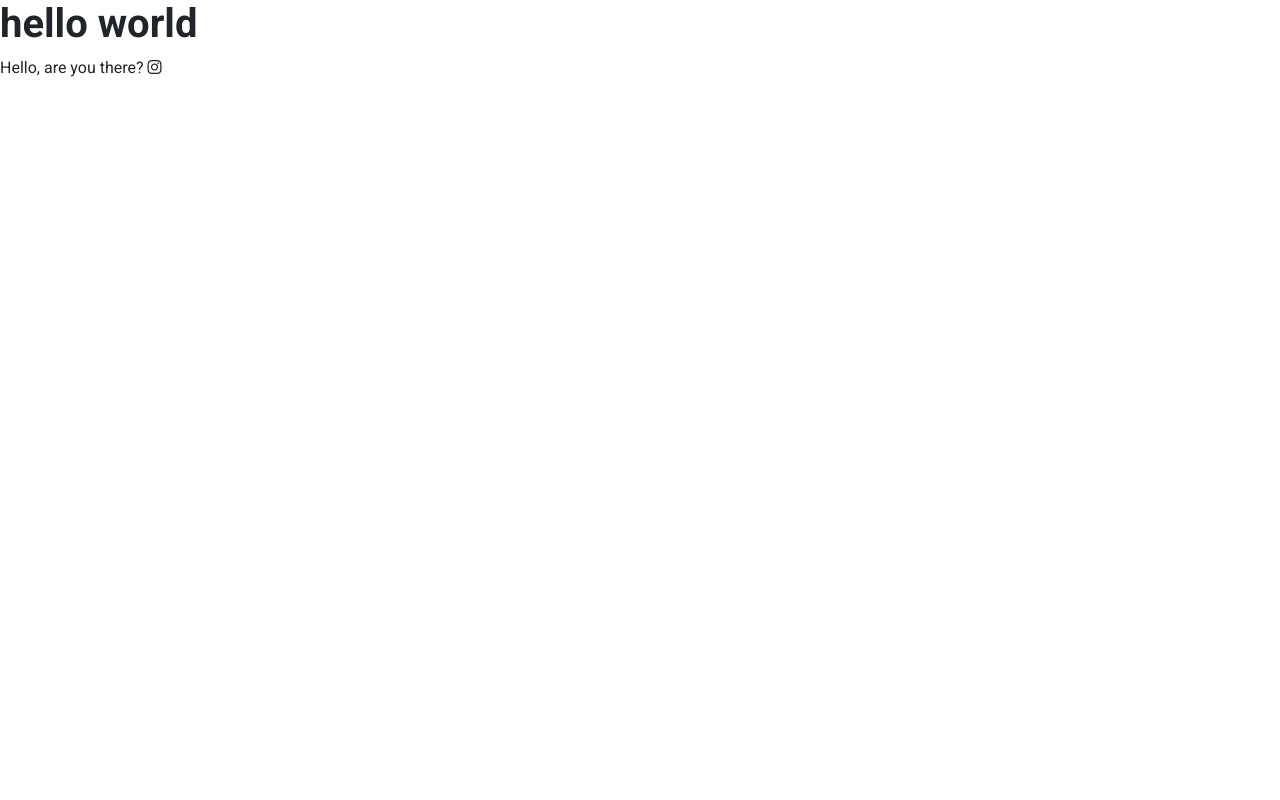
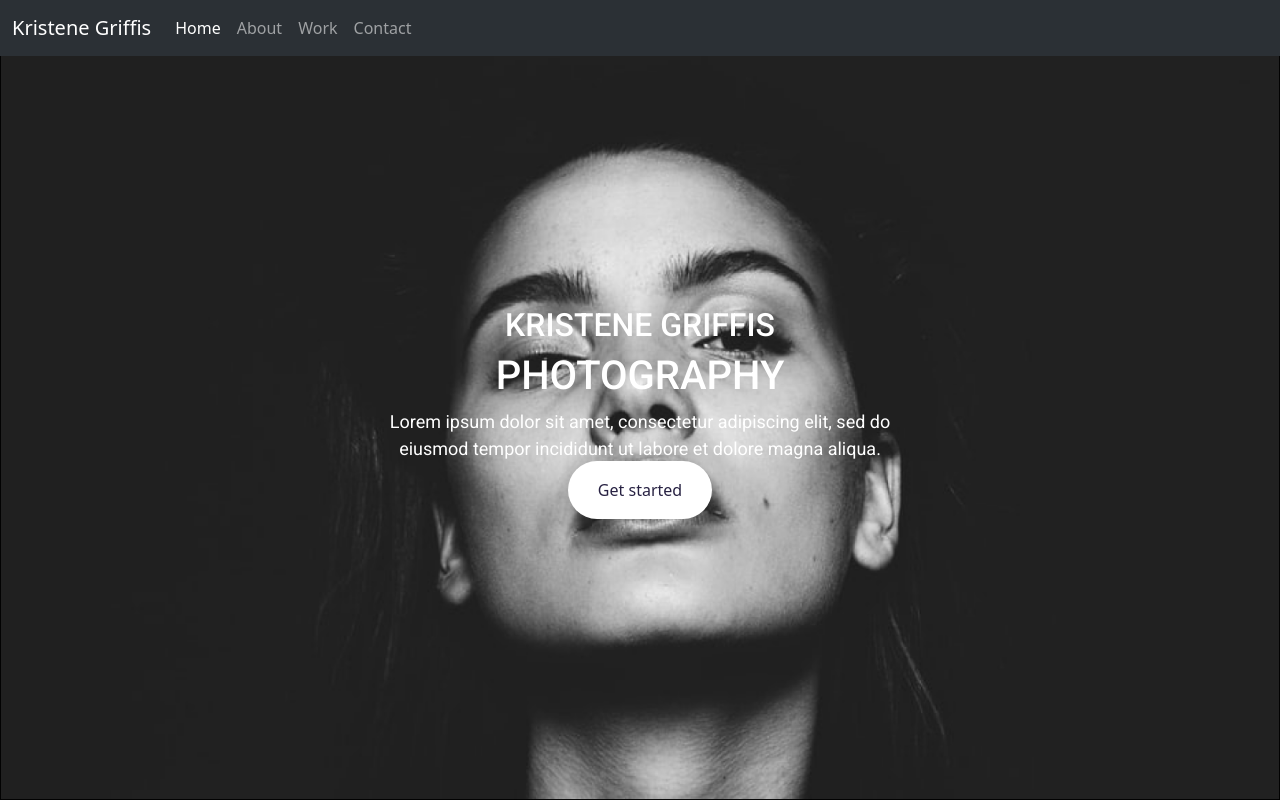
Before and after one commit to kgriffi876/Portfolio-project, a plain HTML site: page index.html in a window 1280 px wide. Drawn offline with nearby package versions, Linux system fonts and the light colour scheme.

Commit message:
Create framework for the homepage

```diff
--- a/index.html
+++ b/index.html
@@ -4,23 +4,17 @@
     <meta charset="UTF-8" />
     <meta name="viewport" content="width=device-width, initial-scale=1.0" />
     <title>Document</title>
+    <link rel="stylesheet" href="/styles/portfolio.css" />
     <link
       href="https://cdn.jsdelivr.net/npm/bootstrap@5.3.3/dist/css/bootstrap.min.css"
       rel="stylesheet"
       integrity="sha384-QWTKZyjpPEjISv5WaRU9OFeRpok6YctnYmDr5pNlyT2bRjXh0JMhjY6hW+ALEwIH"
       crossorigin="anonymous"
     />
-
-    <script
-      src="https://cdn.jsdelivr.net/npm/bootstrap@5.3.3/dist/js/bootstrap.bundle.min.js"
-      integrity="sha384-YvpcrYf0tY3lHB60NNkmXc5s9fDVZLESaAA55NDzOxhy9GkcIdslK1eN7N6jIeHz"
-      crossorigin="anonymous"
-    ></script>
-
     <link rel="preconnect" href="https://fonts.googleapis.com" />
     <link rel="preconnect" href="https://fonts.gstatic.com" crossorigin />
     <link
-      href="https://fonts.googleapis.com/css2?family=Roboto:wght@400;700&display=swap"
+      href="https://fonts.googleapis.com/css2?family=Roboto:ital,wght@0,100;0,300;0,400;0,500;0,700;0,900;1,100;1,300;1,400;1,500;1,700;1,900&display=swap"
       rel="stylesheet"
     />
 
@@ -28,11 +22,59 @@
       src="https://kit.fontawesome.com/aee1b2c18e.js"
       crossorigin="anonymous"
     ></script>
-
-    <link rel="stylesheet" href="styles/portfolio.css" />
+    <script
+      src="https://cdn.jsdelivr.net/npm/bootstrap@5.3.3/dist/js/bootstrap.bundle.min.js"
+      integrity="sha384-YvpcrYf0tY3lHB60NNkmXc5s9fDVZLESaAA55NDzOxhy9GkcIdslK1eN7N6jIeHz"
+      crossorigin="anonymous"
+    ></script>
   </head>
   <body>
-    <h1>hello world</h1>
-    <p>Hello, are you there? <i class="fa-brands fa-instagram"></i></p>
+    <header>
+      <nav
+        class="navbar navbar-expand-lg bg-body-tertiary"
+        data-bs-theme="dark"
+      >
+        <div class="container-fluid">
+          <a class="navbar-brand" href="#">Kristene Griffis</a>
+          <button
+            class="navbar-toggler"
+            type="button"
+            data-bs-toggle="collapse"
+            data-bs-target="#navbarNav"
+            aria-controls="navbarNav"
+            aria-expanded="false"
+            aria-label="Toggle navigation"
+          >
+            <span class="navbar-toggler-icon"></span>
+          </button>
+          <div class="collapse navbar-collapse" id="navbarNav">
+            <ul class="navbar-nav">
+              <li class="nav-item">
+                <a class="nav-link active" aria-current="page" href="/">Home</a>
+              </li>
+              <li class="nav-item">
+                <a class="nav-link" href="#">About</a>
+              </li>
+              <li class="nav-item">
+                <a class="nav-link" href="#">Work</a>
+              </li>
+              <li class="nav-item">
+                <a class="nav-link" href="#">Contact</a>
+              </li>
+            </ul>
+          </div>
+        </div>
+      </nav>
+    </header>
+
+    <main class="hero">
+      <h2>Kristene Griffis</h2>
+      <h1>Photography</h1>
+      <p>
+        Lorem ipsum dolor sit amet, consectetur adipiscing elit, sed do eiusmod
+        tempor incididunt ut labore et dolore magna aliqua.
+      </p>
+      <a href="#" class="btn:focus-visible get-started">Get started</a>
+    </main>
   </body>
 </html>
--- a/styles/portfolio.css
+++ b/styles/portfolio.css
@@ -1,4 +1,27 @@
+body {
+  background-image: url("/images/bg-image.png");
+  background-size: cover;
+}
+
+.hero {
+  color: #fff;
+  display: block;
+  margin: 0 auto;
+  text-align: center;
+  padding: 250px 30px;
+  max-width: 600px;
+}
+
+h2 {
+  font-size: 24px;
+  text-transform: uppercase;
+  font-family: "Roboto", sans-serif;
+  font-weight: 700;
+  font-style: bold;
+}
 h1 {
+  font-size: 72px;
+  text-transform: uppercase;
   font-family: "Roboto", sans-serif;
   font-weight: 700;
   font-style: normal;
@@ -8,4 +31,13 @@ p {
   font-family: "Roboto", sans-serif;
   font-weight: 400;
   font-style: normal;
+  font-size: 18px;
 }
+
+.get-started {
+  color: #272142;
+  background: #fff;
+  padding: 18px 30px;
+  border-radius: 50px;
+  text-decoration: none;
+}
```
Also changed, not shown: images/bg-image.png (added), images/portrait.jpeg (added).
